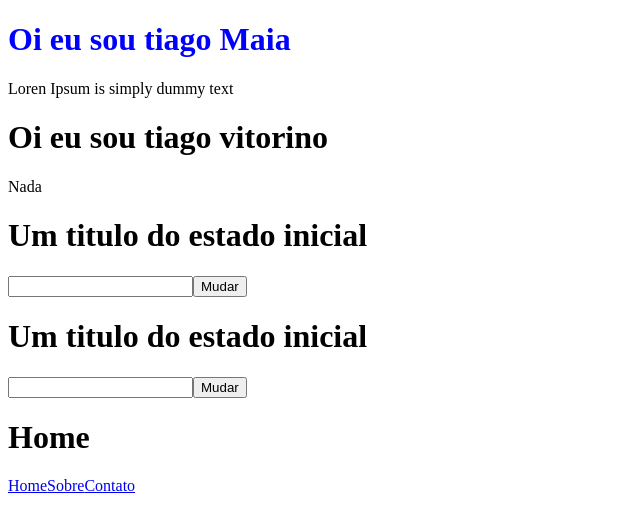
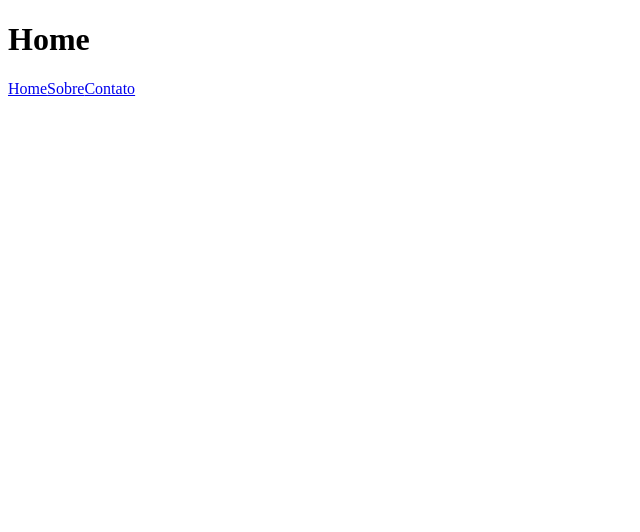
Before and after one commit to stellamaia/vite-react, a React (Vite) app: page / in a window 1280 px wide. Shown: the top 532 px of the page, without its empty margins (0-640 px from the left). Built offline with nearby package versions, Linux system fonts and the light colour scheme.

Commit message:
Adiciona configuração de rotas e componentes

```diff
--- a/src/App.jsx
+++ b/src/App.jsx
@@ -1,20 +1,15 @@
 //a função sempre começa com o nome do arquivo, exemplo App
 //dentro do nosso componente, temos um retorno
 import { BrowserRouter, Routes, Route } from "react-router-dom"
-import Title from "./Title"
-import StateTitle from "./StateTitle"
+
 import Home from "./pages/Home"
 import Sobre from "./pages/Sobre"
 import Contato from "./pages/Contato"
+
 function App() {
     return (
         <div>
-            <Title cor="blue" nome="Maia" paragrafo={true} />
-            {/* passando prop para o component Title */}
 
-            <Title />
-            <StateTitle />
-            <StateTitle />
 
             <BrowserRouter>
                 <Routes>
```
